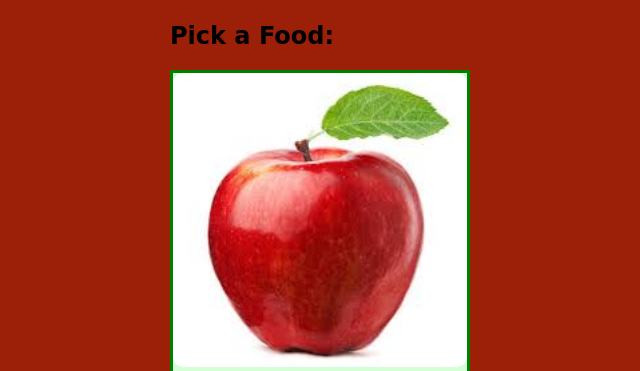
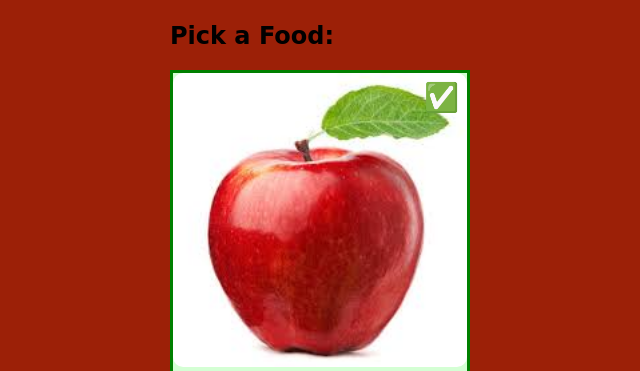
Before and after one commit to JTripple7s/CIS444_Questioniar, a plain HTML site: page index.html in a window 1280 px wide. Both pictures are taken after a click on the element 640 px from the left and 361 px from the top of the page. Shown: the part 139-510 px from the top of the page, 320-960 px from the left. Drawn offline with Linux system fonts and the light colour scheme; a web font is replaced by a local one.

Commit message:
finished up hw3

```diff
--- a/styles.css
+++ b/styles.css
@@ -26,6 +26,8 @@ h1{
 }
 
 .choice {
+  position: relative;
+  display: inline-block;
   border: 3px solid transparent;
   cursor: pointer;
   transition: 0.2s;
@@ -76,3 +78,17 @@ h1{
   background-color: #0d47a1;
   transform: scale(1.05);
 }
+
+.choice.selected::after {
+  opacity: 1;
+}
+
+.choice::after {
+  content: "✅";
+  position: absolute;
+  top: 8px;
+  right: 8px;
+  font-size: 28px;
+  opacity: 0;
+  transition: 0.2s;
+}
```
